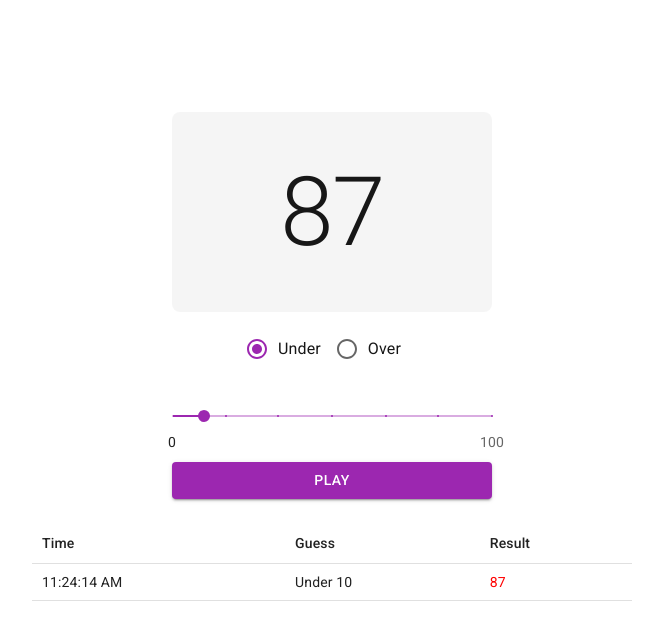
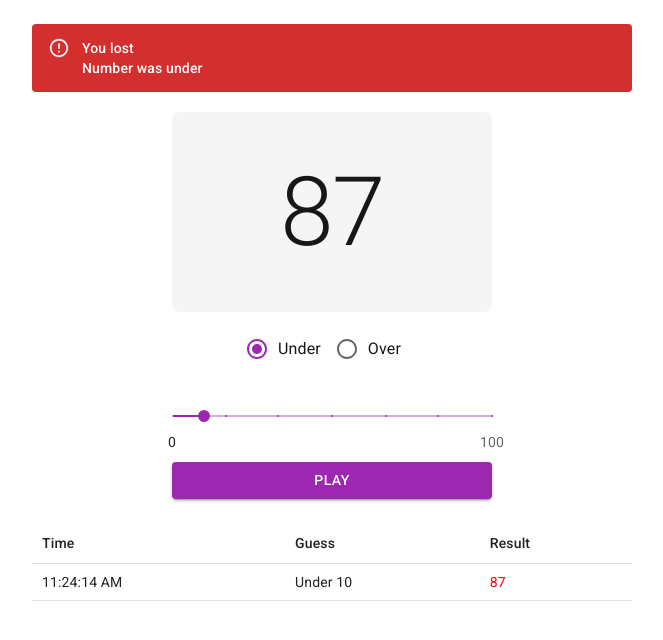
Before and after one commit to kliuchyk/dice-game, a Next.js app: page / in a window 1280 px wide. Both pictures are taken after a click on the button "PLAY". Shown: the top 640 px of the page, without its empty margins (308-971 px from the left). Built offline with nearby package versions, Linux system fonts and the light colour scheme; what @mui/material-nextjs would draw is missing.

Commit message:
add alert component

```diff
--- a/app/components/Board/index.tsx
+++ b/app/components/Board/index.tsx
@@ -7,14 +7,20 @@ import { ResultWidget } from "../ResultWidget";
 import { useForm } from "react-hook-form";
 import { COMPARISONS } from "@/app/constants";
 import { BoardInputs } from "./types";
-import { PreviousResult } from "@/app/types";
+import { AlertType, PreviousResult } from "@/app/types";
 import { useState } from "react";
+import { SnackbarAlert } from "../SnackbarAlert";
 
 interface BoardProps {
   addResult: (result: PreviousResult) => void;
 }
 
 export function Board({ addResult }: BoardProps) {
+  const [alert, setAlert] = useState<{
+    open: boolean;
+    type: AlertType;
+    comparison?: string;
+  }>({ open: false, type: "success" });
   const [resultNumber, setResultNumber] = useState<number | null>(null);
 
   const { control, handleSubmit } = useForm<BoardInputs>({
@@ -25,21 +31,38 @@ export function Board({ addResult }: BoardProps) {
   });
 
   function onSubmit({ number, comparison }: BoardInputs) {
-    const resultNumber = Math.floor(Math.random() * 100) + 1;
+    const generated = Math.floor(Math.random() * 100) + 1;
     const isCorrect =
-      (comparison === COMPARISONS.under && number > resultNumber) ||
-      (comparison === COMPARISONS.over && number < resultNumber);
+      (comparison === COMPARISONS.under && number > generated) ||
+      (comparison === COMPARISONS.over && number < generated);
+    const comparisonText = comparison === COMPARISONS.under ? "under" : "over";
 
-    setResultNumber(resultNumber);
+    setResultNumber(generated);
+
     addResult({
       time: new Date().toLocaleTimeString(),
       guess: `${capitalize(comparison)} ${number}`,
-      result: resultNumber,
+      result: generated,
       isCorrect,
+    });
+
+    setAlert({
+      open: true,
+      type: isCorrect ? "success" : "error",
+      comparison: comparisonText,
     });
   }
 
+  const handleCloseAlert = (
+    _e?: React.SyntheticEvent | Event,
+    reason?: string
+  ) => {
+    if (reason === "clickaway") return;
+    setAlert((prev) => ({ ...prev, open: false }));
+  };
+
   return (
+    <>
       <form onSubmit={handleSubmit(onSubmit)}>
         <Box
           display="flex"
@@ -56,5 +79,13 @@ export function Board({ addResult }: BoardProps) {
           </Button>
         </Box>
       </form>
+
+      <SnackbarAlert
+        open={alert.open}
+        onClose={handleCloseAlert}
+        alertType={alert.type}
+        comparison={alert.comparison}
+      />
+    </>
   );
 }
--- /dev/null
+++ b/app/components/SnackbarAlert/constants.ts
@@ -0,0 +1,14 @@
+interface AlertInfo {
+  message: string;
+  description?: (comparison: string) => string;
+}
+
+export const ALERT_INFO: Record<string, AlertInfo> = {
+  success: {
+    message: "You won",
+  },
+  error: {
+    message: "You lost",
+    description: (comparison: string) => `Number was ${comparison}`,
+  },
+};
--- /dev/null
+++ b/app/components/SnackbarAlert/index.tsx
@@ -0,0 +1,38 @@
+import { Alert, Snackbar, Typography } from "@mui/material";
+import React from "react";
+import { ALERT_INFO } from "./constants";
+import { AlertType } from "@/app/types";
+
+interface SnackbarAlertProps {
+  open: boolean;
+  onClose: (event?: React.SyntheticEvent | Event, reason?: string) => void;
+  alertType: AlertType;
+  comparison?: string;
+}
+
+export function SnackbarAlert({
+  open,
+  onClose,
+  alertType,
+  comparison,
+}: SnackbarAlertProps) {
+  const { message, description } = ALERT_INFO[alertType];
+
+  return (
+    <Snackbar
+      open={open}
+      autoHideDuration={3000}
+      onClose={onClose}
+      anchorOrigin={{ vertical: "top", horizontal: "center" }}
+    >
+      <Alert severity={alertType} variant="filled" sx={{ width: 600 }}>
+        {message}
+        {comparison && (
+          <Typography variant="body2" fontWeight={500} style={{ margin: 0 }}>
+            {description?.(comparison)}
+          </Typography>
+        )}
+      </Alert>
+    </Snackbar>
+  );
+}
--- a/app/types.ts
+++ b/app/types.ts
@@ -4,3 +4,5 @@ export interface PreviousResult {
   result: number;
   isCorrect: boolean;
 }
+
+export type AlertType = "success" | "error";
```
Lines whose indentation alone changed are shown as unchanged.
